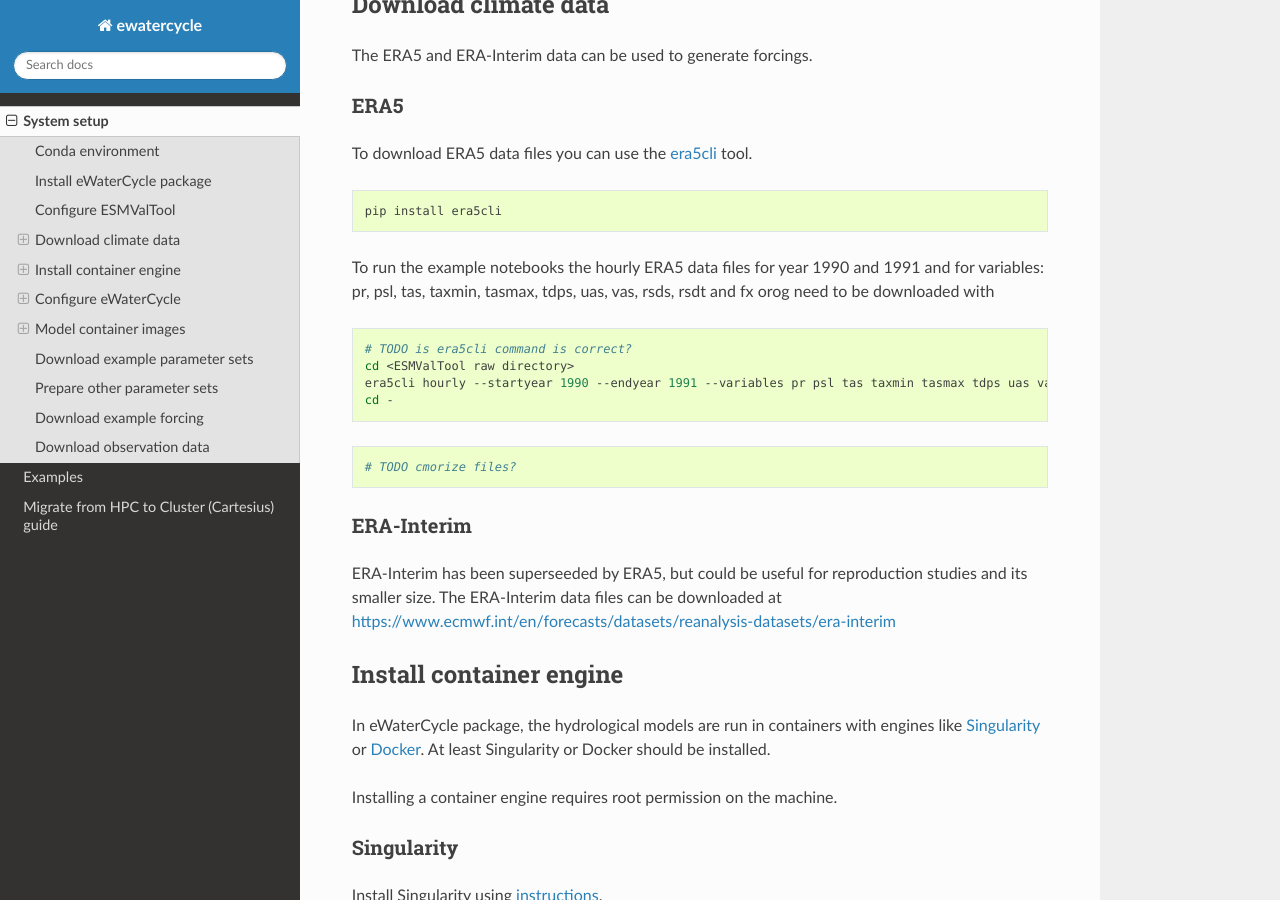
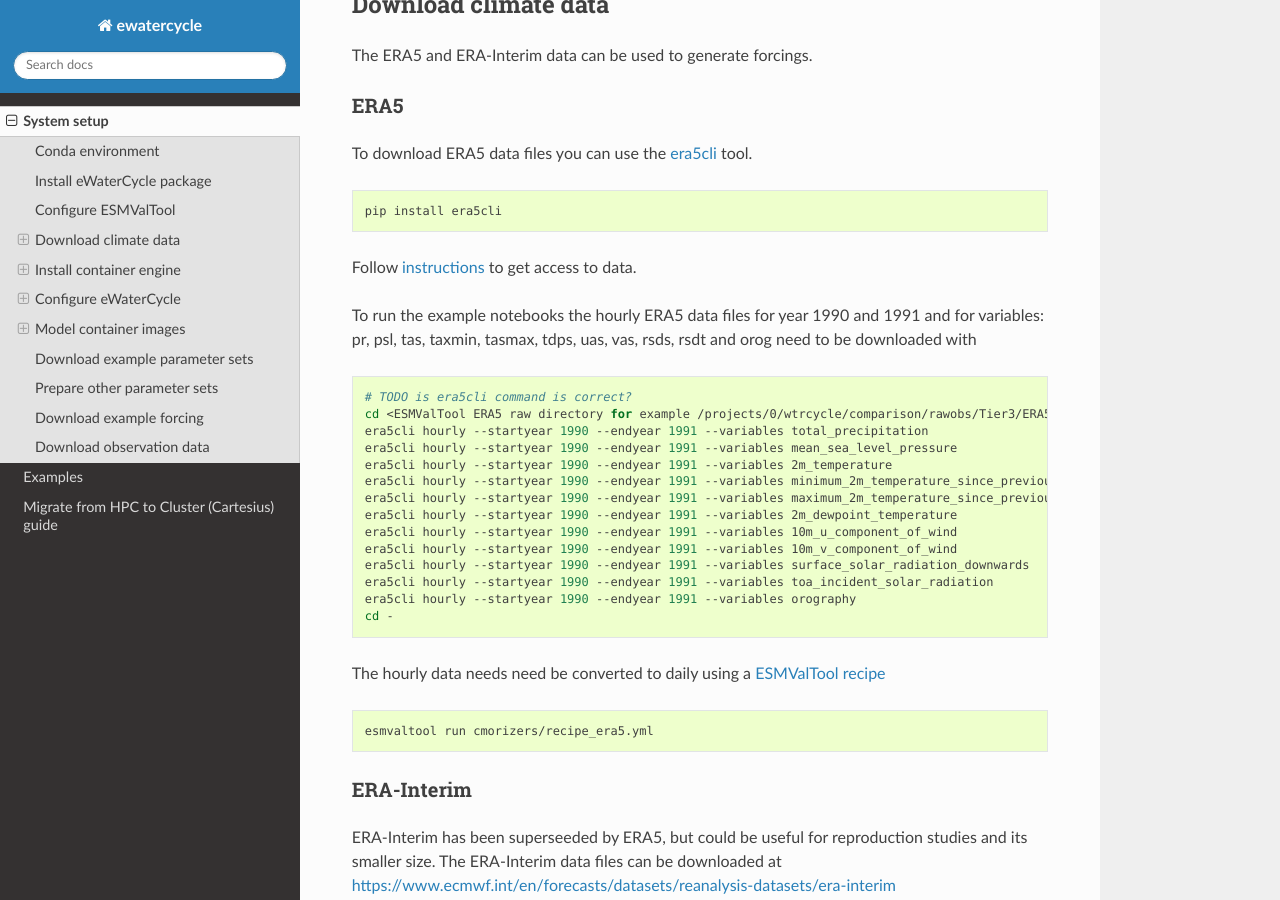
Before and after one commit to eWaterCycle/ewatercycle, a Sphinx documentation site: the page built from docs/system_setup.rst, in a window 1280 px wide and 900 px high, scrolled down 1505 px. Built offline with Sphinx 7.4.7 and the Read the Docs theme 2.0.0, drawn with Linux system fonts in a browser that asks for light colours; pages that are not in the unit, such as notebooks, are missing from menus.

Commit message:
Complete era5 download instuctions

```diff
--- a/docs/system_setup.rst
+++ b/docs/system_setup.rst
@@ -86,20 +86,34 @@ To download ERA5 data files you can use the
 
     pip install era5cli
 
+Follow `instructions <https://era5cli.readthedocs.io/en/stable/instructions.html>`_ to get access to data.
+
 To run the example notebooks the hourly ERA5 data files for year 1990
 and 1991 and for variables: pr, psl, tas, taxmin, tasmax, tdps, uas,
-vas, rsds, rsdt and fx orog need to be downloaded with
+vas, rsds, rsdt and orog need to be downloaded with
 
 .. code:: shell
 
     # TODO is era5cli command is correct?
-    cd <ESMValTool raw directory>
-    era5cli hourly --startyear 1990 --endyear 1991 --variables pr psl tas taxmin tasmax tdps uas vas rsds rsdt orog
+    cd <ESMValTool ERA5 raw directory for example /projects/0/wtrcycle/comparison/rawobs/Tier3/ERA5/1>
+    era5cli hourly --startyear 1990 --endyear 1991 --variables total_precipitation
+    era5cli hourly --startyear 1990 --endyear 1991 --variables mean_sea_level_pressure
+    era5cli hourly --startyear 1990 --endyear 1991 --variables 2m_temperature
+    era5cli hourly --startyear 1990 --endyear 1991 --variables minimum_2m_temperature_since_previous_post_processing
+    era5cli hourly --startyear 1990 --endyear 1991 --variables maximum_2m_temperature_since_previous_post_processing
+    era5cli hourly --startyear 1990 --endyear 1991 --variables 2m_dewpoint_temperature
+    era5cli hourly --startyear 1990 --endyear 1991 --variables 10m_u_component_of_wind
+    era5cli hourly --startyear 1990 --endyear 1991 --variables 10m_v_component_of_wind
+    era5cli hourly --startyear 1990 --endyear 1991 --variables surface_solar_radiation_downwards
+    era5cli hourly --startyear 1990 --endyear 1991 --variables toa_incident_solar_radiation
+    era5cli hourly --startyear 1990 --endyear 1991 --variables orography
     cd -
+
+The hourly data needs need be converted to daily using a `ESMValTool recipe <https://docs.esmvaltool.org/en/latest/input.html#cmorization-as-a-fix>`_
 
 .. code:: shell
 
-    # TODO cmorize files?
+    esmvaltool run cmorizers/recipe_era5.yml
 
 ERA-Interim
 ~~~~~~~~~~~
```
